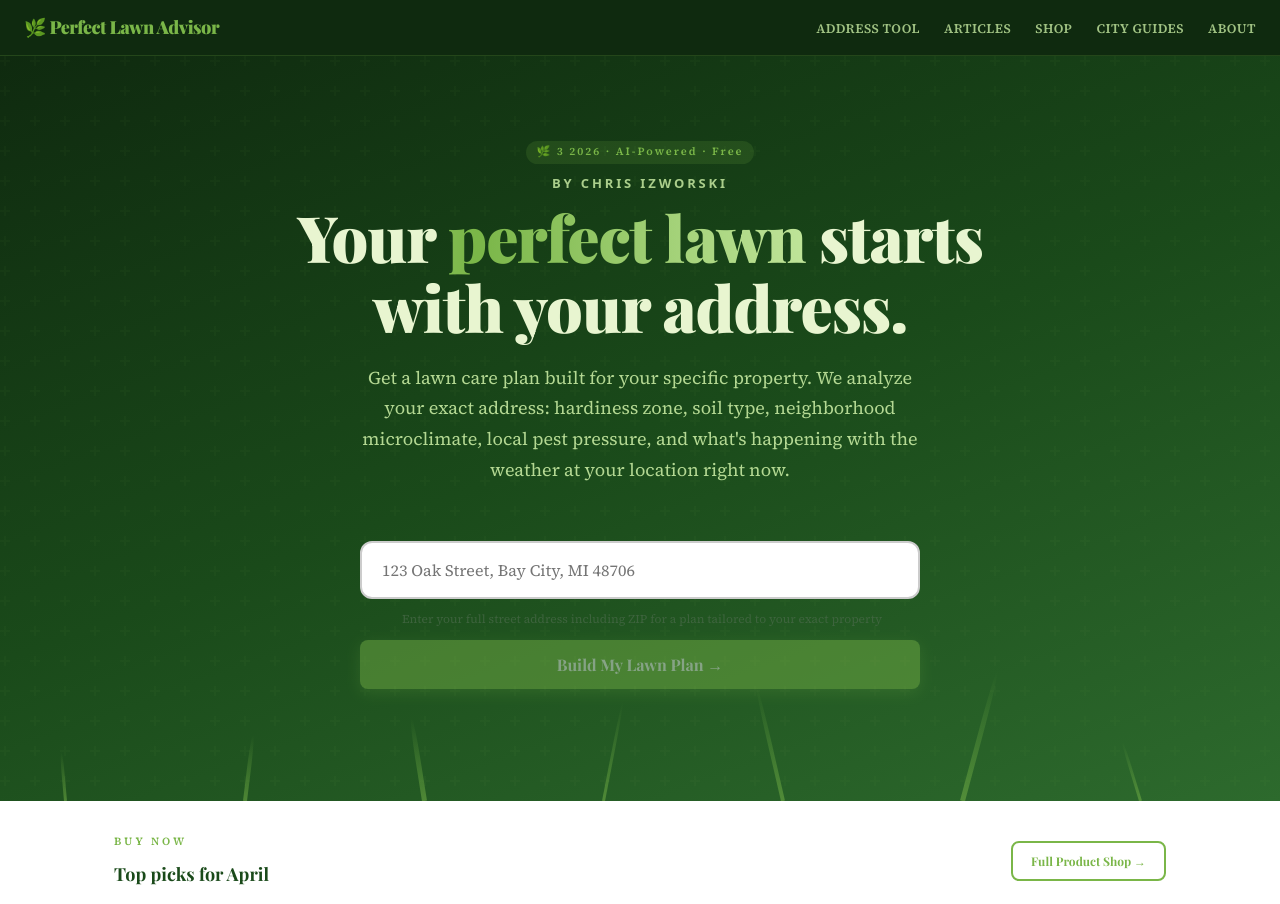
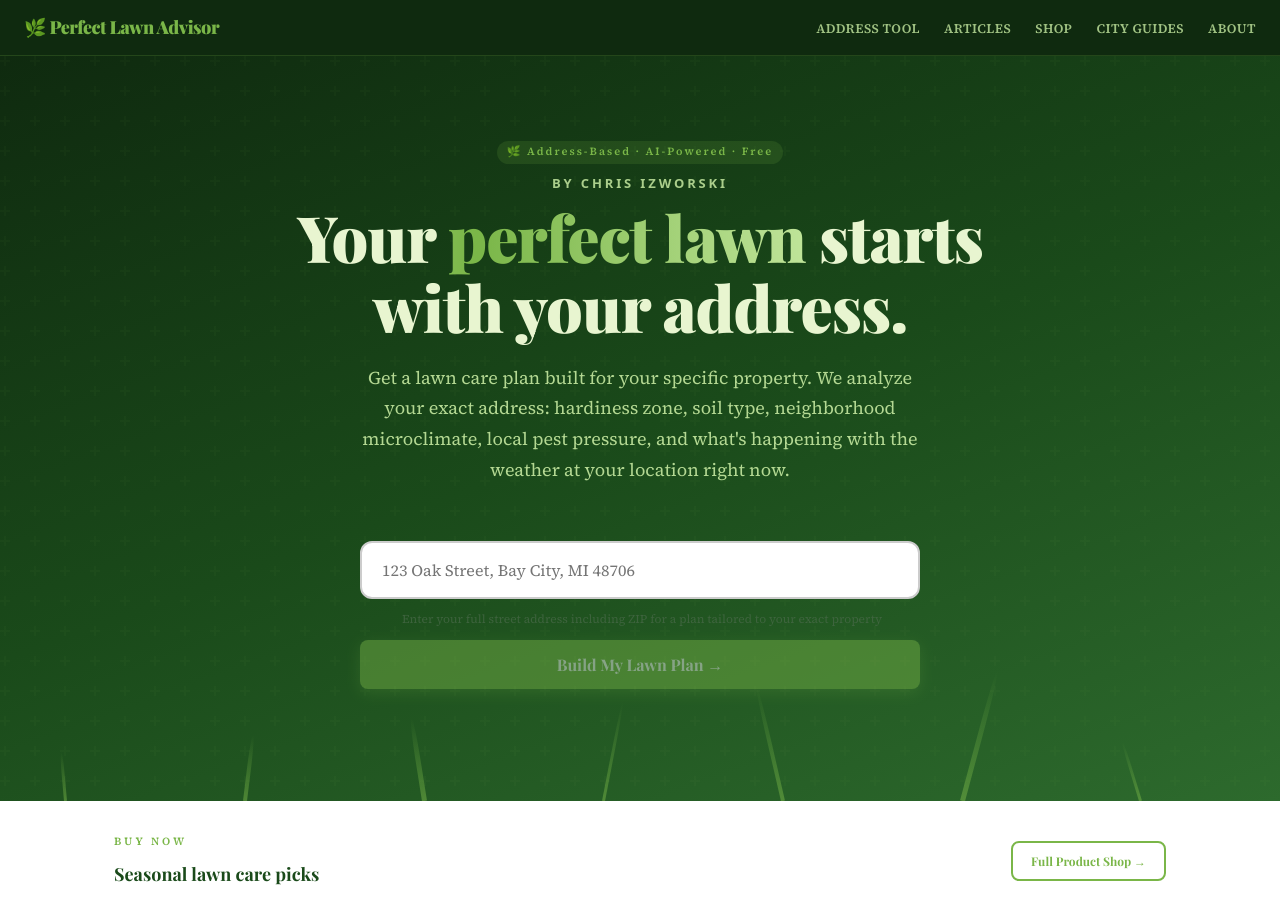
Before and after one commit to izworskic/lawn-advisor, a Next.js app: page / in a window 1280 px wide. Shown: the top 904 px of the page. Built offline with nearby package versions, Linux system fonts and the light colour scheme; a web font is replaced by a local one.

Commit message:
Use evergreen Lawn Advisor homepage metadata (#1)
Replace build-frozen month and year labels with evergreen homepage metadata and add regression coverage.

```diff
--- a/package.json
+++ b/package.json
@@ -5,7 +5,8 @@
   "scripts": {
     "dev": "next dev",
     "build": "next build",
-    "start": "next start"
+    "start": "next start",
+    "test": "node scripts/check-seo.mjs"
   },
   "dependencies": {
     "next": "14.2.29",
--- a/pages/index.js
+++ b/pages/index.js
@@ -4,8 +4,6 @@ import Link from "next/link";
 import { PRODUCTS, PRICE_LABEL } from "../data/products";
 
 const CURRENT_MONTH = new Date().getMonth();
-const CURRENT_YEAR = new Date().getFullYear();
-const CURRENT_MONTH_NAME = new Date().toLocaleString("en-US", { month: "long" });
 
 const SEASON_MAP = {
   0:"winter",1:"winter",2:"spring",3:"spring",4:"spring",
@@ -18,7 +16,7 @@ const NOW_PRODUCTS = PRODUCTS.filter(p => p.season.includes(CURRENT_SEASON)).sli
 export default function HomePage() {
   return (
     <Layout
-      title={`Chris Izworski's Perfect Lawn Advisor — ${CURRENT_MONTH_NAME} ${CURRENT_YEAR} Lawn Care by Address`}
+      title="Personalized Lawn Care Plan by Address"
       description="Enter your full address and get a lawn care plan tailored to your exact property: USDA zone, soil type, local grass species, microclimate, and live weather conditions."
       canonical="https://lawn.chrisizworski.com"
     >
@@ -127,7 +125,7 @@ export default function HomePage() {
         <div className="container-narrow" style={{ position: "relative", zIndex: 1, textAlign: "center" }}>
           <div style={{ marginBottom: 12 }}>
             <span className="tag" style={{ background: "rgba(122,182,72,0.15)", color: "var(--green-bright)", fontSize: 11, letterSpacing: 2 }}>
-              🌿 {CURRENT_MONTH} {CURRENT_YEAR} · AI-Powered · Free
+              🌿 Address-Based · AI-Powered · Free
             </span>
           </div>
           <h1 style={{
@@ -176,7 +174,7 @@ export default function HomePage() {
             <div>
               <div className="section-label">Buy Now</div>
               <div style={{ fontFamily: "var(--font-display)", fontSize: 18, color: "var(--green-dark)", fontWeight: 700 }}>
-                Top picks for {CURRENT_MONTH_NAME}
+                Seasonal lawn care picks
               </div>
             </div>
             <Link href="/shop" className="btn btn-outline" style={{ fontSize: 12, padding: "8px 18px" }}>
```
Also changed, not shown: scripts/check-seo.mjs (added, +20 -0 lines).
